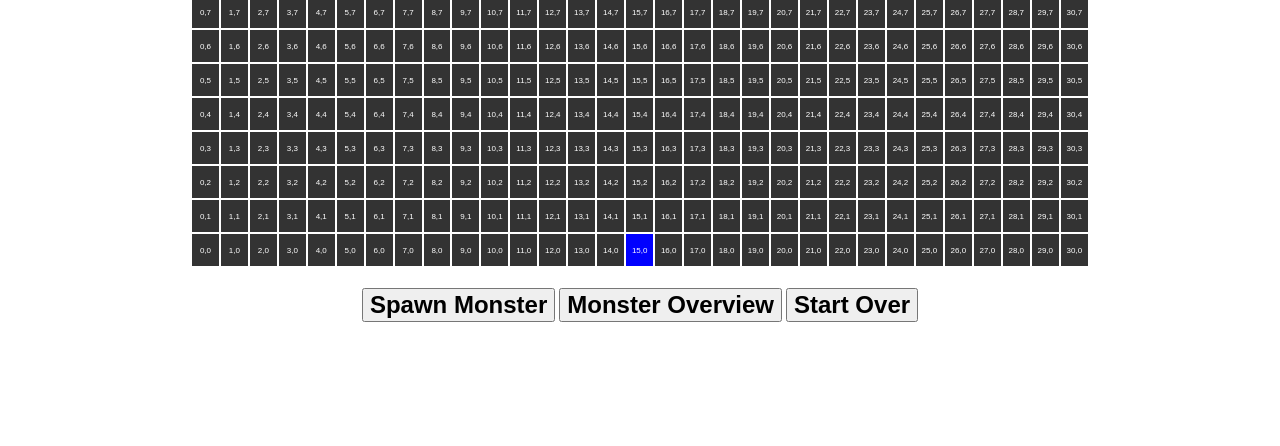
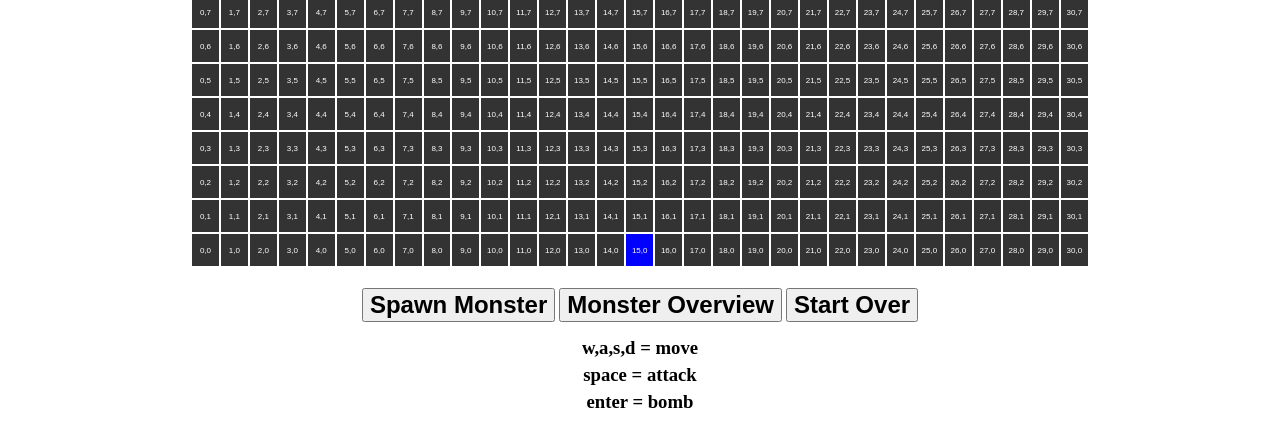
Before and after one commit to garyadams/tiles, a plain HTML site: page index.html in a window 1280 px wide. Shown: the part 308-754 px from the top of the page. Drawn offline with Linux system fonts and the light colour scheme.

Commit message:
Added control instructions.

```diff
--- a/index.html
+++ b/index.html
@@ -25,6 +25,12 @@
             <input id="start-new-game" type="button" value="Start Over" />
         </div>
 
+        <div id="controls">
+            <h3>w,a,s,d = move</h3>
+            <h3>space = attack</h3>
+            <h3>enter = bomb</h3>
+        </div>
+
     </body>
 
     <script src="lib/js/main.js"></script>
--- a/lib/css/generic.css
+++ b/lib/css/generic.css
@@ -72,3 +72,12 @@ h1 {
 #spawn-monster, #monster-overview, #start-new-game {
 	font: bold 24px Arial;
 }
+
+#controls {
+	margin-top: 15px;
+	text-align: center;
+}
+
+#controls h3 {
+	margin: 5px 0 0 0;
+}
```
